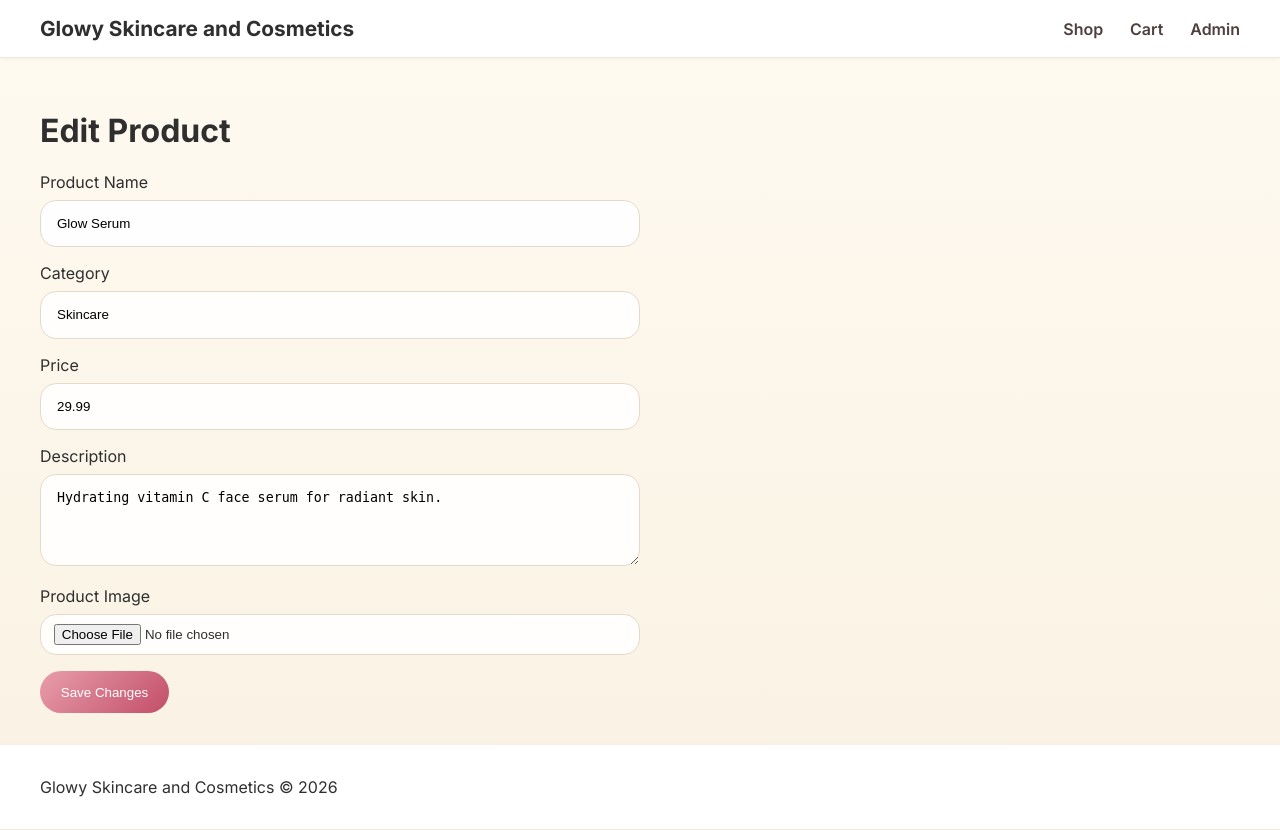
After one commit to kyawzayhan100-dev/glowy-skincare-and-cosmetics, a Flask app: page /admin/edit-product/1 in a window 1280 px wide. The commit adds this page. Run offline with Flask 3, Linux system fonts and the light colour scheme; data comes from the database, SQL or seed files in the repository.

Commit message:
Add product image upload, edit support, and modern UI

```diff
--- a/app.py
+++ b/app.py
@@ -2,11 +2,16 @@ import os
 from datetime import datetime
 import sqlite3
 from flask import Flask, render_template, request, redirect, url_for, session, flash
+from werkzeug.utils import secure_filename
 
 app = Flask(__name__)
 app.config['SECRET_KEY'] = 'supersecretkey'
 DATABASE = os.path.join(os.path.dirname(__file__), 'glowy.db')
+UPLOAD_FOLDER = os.path.join(os.path.dirname(__file__), 'static', 'uploads')
+ALLOWED_EXTENSIONS = {'png', 'jpg', 'jpeg', 'gif'}
+MAX_IMAGE_SIZE = 2 * 1024 * 1024  # 2MB
 _db_initialized = False
+os.makedirs(UPLOAD_FOLDER, exist_ok=True)
 
 PRODUCTS = [
     {
@@ -47,7 +52,8 @@ CREATE TABLE IF NOT EXISTS products (
     name TEXT NOT NULL,
     description TEXT NOT NULL,
     price REAL NOT NULL,
-    category TEXT NOT NULL
+    category TEXT NOT NULL,
+    image TEXT DEFAULT ''
 );
 '''
 
@@ -86,8 +92,8 @@ def init_db():
         if product_count == 0:
             for product in PRODUCTS:
                 cursor.execute(
-                    'INSERT INTO products (name, description, price, category) VALUES (?, ?, ?, ?);',
-                    (product['name'], product['description'], product['price'], product['category'])
+                    'INSERT INTO products (name, description, price, category, image) VALUES (?, ?, ?, ?, ?);',
+                    (product['name'], product['description'], product['price'], product['category'], product.get('image', ''))
                 )
         conn.commit()
 
@@ -104,11 +110,20 @@ def ensure_db():
         cursor = conn.cursor()
         cursor.execute("SELECT count(*) FROM sqlite_master WHERE type='table' AND name='products'")
         has_products = cursor.fetchone()[0] > 0
+        if has_products:
+            cursor.execute("PRAGMA table_info(products)")
+            columns = [row[1] for row in cursor.fetchall()]
+            if 'image' not in columns:
+                cursor.execute('ALTER TABLE products ADD COLUMN image TEXT DEFAULT ""')
+        conn.commit()
         conn.close()
         if not has_products:
             init_db()
 
     _db_initialized = True
+
+def allowed_file(filename):
+    return '.' in filename and filename.rsplit('.', 1)[1].lower() in ALLOWED_EXTENSIONS
 
 
 def get_db_connection():
@@ -151,16 +166,29 @@ def add_product():
         description = request.form.get('description', '').strip()
         price_raw = request.form.get('price', '0').strip()
         category = request.form.get('category', '').strip() or 'Uncategorized'
+        image_name = ''
+
         try:
             price = float(price_raw)
         except ValueError:
             price = 0.0
 
+        image_file = request.files.get('image')
+        if image_file and image_file.filename and allowed_file(image_file.filename):
+            filename = secure_filename(image_file.filename)
+            timestamp = datetime.utcnow().strftime('%Y%m%d%H%M%S')
+            image_name = f"{timestamp}_{filename}"
+            image_path = os.path.join(UPLOAD_FOLDER, image_name)
+            image_file.save(image_path)
+        elif image_file and image_file.filename:
+            flash('Only PNG, JPG, JPEG, and GIF images are allowed.')
+            return redirect(url_for('add_product'))
+
         if name and description and price > 0:
             conn = get_db_connection()
             conn.execute(
-                'INSERT INTO products (name, description, price, category) VALUES (?, ?, ?, ?)',
-                (name, description, price, category)
+                'INSERT INTO products (name, description, price, category, image) VALUES (?, ?, ?, ?, ?)',
+                (name, description, price, category, image_name)
             )
             conn.commit()
             conn.close()
@@ -170,6 +198,55 @@ def add_product():
         flash('Please enter a complete product name, description, and price.')
 
     return render_template('add_product.html')
+
+
+@app.route('/admin/edit-product/<int:product_id>', methods=['GET', 'POST'])
+def edit_product(product_id):
+    conn = get_db_connection()
+    product = conn.execute('SELECT * FROM products WHERE id = ?', (product_id,)).fetchone()
+    if not product:
+        conn.close()
+        flash('Product not found.')
+        return redirect(url_for('admin_products'))
+
+    if request.method == 'POST':
+        name = request.form.get('name', '').strip()
+        description = request.form.get('description', '').strip()
+        price_raw = request.form.get('price', '0').strip()
+        category = request.form.get('category', '').strip() or 'Uncategorized'
+        image_name = product['image']
+
+        try:
+            price = float(price_raw)
+        except ValueError:
+            price = product['price']
+
+        image_file = request.files.get('image')
+        if image_file and image_file.filename and allowed_file(image_file.filename):
+            filename = secure_filename(image_file.filename)
+            timestamp = datetime.utcnow().strftime('%Y%m%d%H%M%S')
+            image_name = f"{timestamp}_{filename}"
+            image_path = os.path.join(UPLOAD_FOLDER, image_name)
+            image_file.save(image_path)
+        elif image_file and image_file.filename:
+            flash('Only PNG, JPG, JPEG, and GIF images are allowed.')
+            conn.close()
+            return redirect(url_for('edit_product', product_id=product_id))
+
+        if name and description and price > 0:
+            conn.execute(
+                'UPDATE products SET name = ?, description = ?, price = ?, category = ?, image = ? WHERE id = ?',
+                (name, description, price, category, image_name, product_id)
+            )
+            conn.commit()
+            conn.close()
+            flash('Product updated successfully!')
+            return redirect(url_for('admin_products'))
+
+        flash('Please enter valid product information.')
+
+    conn.close()
+    return render_template('edit_product.html', product=product)
 
 
 @app.route('/cart')
--- a/static/css/style.css
+++ b/static/css/style.css
@@ -1,12 +1,12 @@
 body {
     margin: 0;
-    font-family: Arial, sans-serif;
-    background: #fffaf1;
+    font-family: 'Inter', system-ui, -apple-system, BlinkMacSystemFont, 'Segoe UI', sans-serif;
+    background: linear-gradient(180deg, #fffaf1 0%, #f9f2e3 100%);
     color: #2f2f2f;
 }
 
 .container {
-    width: min(1100px, calc(100% - 2rem));
+    width: min(1200px, calc(100% - 2rem));
     margin: 0 auto;
     padding: 2rem 0;
 }
@@ -34,14 +34,43 @@ body {
 }
 
 nav a {
-    margin-left: 1rem;
-    color: #2f2f2f;
+    margin-left: 1.4rem;
+    color: #4f3f3f;
     text-decoration: none;
+    font-weight: 600;
+}
+
+.hero {
+    display: grid;
+    grid-template-columns: minmax(0, 1fr) 320px;
+    gap: 2rem;
+    align-items: center;
+    margin-bottom: 2.5rem;
+}
+
+.hero h1 {
+    font-size: clamp(2.6rem, 3.5vw, 4rem);
+    margin-bottom: 1rem;
+    line-height: 1.05;
+}
+
+.hero p {
+    max-width: 36rem;
+    font-size: 1.05rem;
+    line-height: 1.8;
+}
+
+.hero-image {
+    width: 100%;
+    height: auto;
+    border-radius: 24px;
+    object-fit: cover;
+    filter: saturate(1.05);
 }
 
 .product-grid {
     display: grid;
-    grid-template-columns: repeat(auto-fit, minmax(240px, 1fr));
+    grid-template-columns: repeat(auto-fit, minmax(280px, 1fr));
     gap: 1.5rem;
 }
 
@@ -67,14 +138,23 @@ nav a {
 
 .button,
 .button.small {
-    display: inline-block;
-    background: #e89eac;
+    display: inline-flex;
+    justify-content: center;
+    align-items: center;
+    background: linear-gradient(135deg, #e89eac 0%, #c24e68 100%);
     color: white;
     border: none;
-    padding: 0.8rem 1.2rem;
+    padding: 0.85rem 1.3rem;
     border-radius: 999px;
     text-decoration: none;
     cursor: pointer;
+    transition: transform 0.2s ease, box-shadow 0.2s ease;
+}
+
+.button:hover,
+.button.small:hover {
+    transform: translateY(-1px);
+    box-shadow: 0 12px 25px rgba(232, 158, 172, 0.3);
 }
 
 .button.small {
@@ -85,30 +165,96 @@ nav a {
 input[type="number"],
 input[type="text"],
 input[type="email"],
-textarea {
+textarea,
+input[type="file"] {
     width: 100%;
-    padding: 0.8rem;
-    border: 1px solid #ddd5c2;
-    border-radius: 10px;
+    padding: 0.95rem 1rem;
+    border: 1px solid #e7d9c8;
+    border-radius: 16px;
     margin: 0.5rem 0 1rem;
     box-sizing: border-box;
+    background: rgba(255, 255, 255, 0.92);
+}
+
+input[type="file"] {
+    padding: 0.55rem 0.8rem;
+}
+
+.admin-panel {
+    display: grid;
+    gap: 1.75rem;
+    padding: 1rem 0;
+}
+
+.admin-header {
+    display: flex;
+    justify-content: space-between;
+    align-items: center;
+    gap: 1rem;
+    flex-wrap: wrap;
+}
+
+.admin-panel h1 {
+    margin: 0;
+}
+
+.admin-panel p {
+    margin: 0.35rem 0 0;
+    color: #5a4a4a;
 }
 
 .admin-table {
     width: 100%;
     border-collapse: collapse;
     margin-top: 1rem;
+    background: rgba(255, 255, 255, 0.92);
 }
 
 .admin-table th,
 .admin-table td {
     border-bottom: 1px solid #f5ede4;
-    padding: 0.9rem;
+    padding: 1rem 0.85rem;
     text-align: left;
+}
+
+.admin-table th {
+    color: #6b5156;
+    font-weight: 700;
 }
 
 .add-product-form {
     max-width: 600px;
+}
+
+.product-detail {
+    display: grid;
+    gap: 1.5rem;
+    grid-template-columns: 1fr 1fr;
+    align-items: start;
+}
+
+.product-detail-image {
+    max-height: 500px;
+}
+
+.product-detail-copy {
+    display: grid;
+    gap: 1rem;
+}
+
+.add-form {
+    display: grid;
+    gap: 1rem;
+}
+
+@media (max-width: 820px) {
+    .hero {
+        grid-template-columns: 1fr;
+    }
+
+    .product-detail {
+        grid-template-columns: 1fr;
+    }
 }
 
 .checkout-form {
--- a/templates/add_product.html
+++ b/templates/add_product.html
@@ -1,7 +1,7 @@
 {% extends 'layout.html' %}
 {% block content %}
 <h1>Add New Product</h1>
-<form action="{{ url_for('add_product') }}" method="post" class="add-product-form">
+<form action="{{ url_for('add_product') }}" method="post" enctype="multipart/form-data" class="add-product-form">
     <label for="name">Product Name</label>
     <input id="name" name="name" type="text" required />
 
@@ -14,6 +14,9 @@
     <label for="description">Description</label>
     <textarea id="description" name="description" rows="4" required></textarea>
 
+    <label for="image">Product Image</label>
+    <input id="image" name="image" type="file" accept="image/*" />
+
     <button type="submit" class="button">Add Product</button>
 </form>
 {% endblock %}
--- /dev/null
+++ b/templates/edit_product.html
@@ -0,0 +1,25 @@
+{% extends 'layout.html' %}
+{% block content %}
+<h1>Edit Product</h1>
+<form action="{{ url_for('edit_product', product_id=product['id']) }}" method="post" enctype="multipart/form-data" class="add-product-form">
+    <label for="name">Product Name</label>
+    <input id="name" name="name" type="text" value="{{ product['name'] }}" required />
+
+    <label for="category">Category</label>
+    <input id="category" name="category" type="text" value="{{ product['category'] }}" placeholder="Skincare or Cosmetics" />
+
+    <label for="price">Price</label>
+    <input id="price" name="price" type="number" min="0.01" step="0.01" value="{{ '%.2f'|format(product['price']) }}" required />
+
+    <label for="description">Description</label>
+    <textarea id="description" name="description" rows="4" required>{{ product['description'] }}</textarea>
+
+    <label for="image">Product Image</label>
+    <input id="image" name="image" type="file" accept="image/*" />
+    {% if product['image'] %}
+    <p>Current image: {{ product['image'] }}</p>
+    {% endif %}
+
+    <button type="submit" class="button">Save Changes</button>
+</form>
+{% endblock %}
--- a/templates/layout.html
+++ b/templates/layout.html
@@ -5,6 +5,9 @@
     <meta name="viewport" content="width=device-width, initial-scale=1.0">
     <title>Glowy Skincare and Cosmetics</title>
     <link rel="stylesheet" href="{{ url_for('static', filename='css/style.css') }}">
+    <link rel="preconnect" href="https://fonts.googleapis.com">
+    <link rel="preconnect" href="https://fonts.gstatic.com" crossorigin>
+    <link href="https://fonts.googleapis.com/css2?family=Inter:wght@400;500;600;700;800&display=swap" rel="stylesheet">
 </head>
 <body>
     <header class="site-header">
--- a/templates/product.html
+++ b/templates/product.html
@@ -1,6 +1,10 @@
 {% extends 'layout.html' %}
 {% block content %}
 <article class="product-detail">
+    {% if product['image'] %}
+    <img src="{{ url_for('static', filename='uploads/' ~ product['image']) }}" alt="{{ product['name'] }}" class="product-detail-image">
+    {% endif %}
+    <div class="product-detail-copy">
         <h1>{{ product['name'] }}</h1>
         <p>{{ product['description'] }}</p>
         <p class="price">${{ '%.2f'|format(product['price']) }}</p>
@@ -9,5 +13,6 @@
             <input type="number" id="quantity" name="quantity" value="1" min="1" />
             <button type="submit" class="button">Add to Cart</button>
         </form>
+    </div>
 </article>
 {% endblock %}
```
Also changed, not shown: other parts of static/css/style.css (+45 -3 lines), init_db.py (+17 -9 lines), templates/admin_products.html (+16 -3 lines), templates/index.html (+16 -6 lines), README.md. Lines whose indentation alone changed are shown as unchanged.
